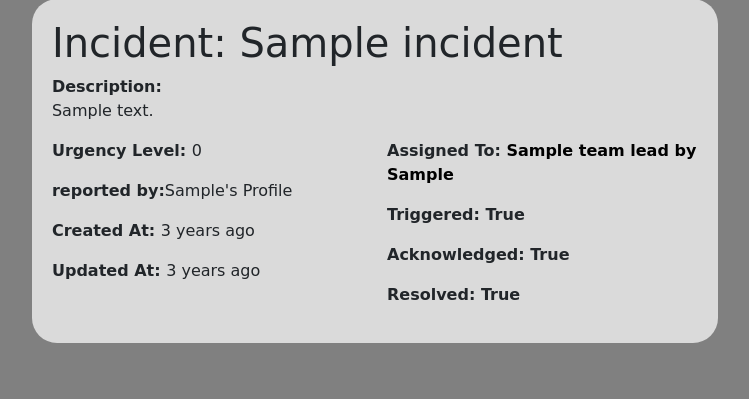
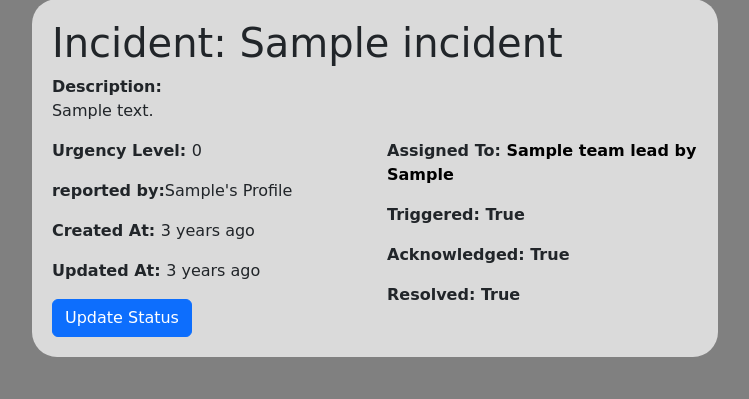
Before and after one commit to ishanshre/Incident-Mangement-Django, a Django app: page /manage/incident/1/detail in a window 1280 px wide. Shown: the part 85-484 px from the top of the page, without its empty margins (265-1014 px from the left). Run offline with Django 4.2, Linux system fonts and the light colour scheme; tables that the repository leaves empty hold one stand-in row (values such as "Sample post"); some libraries are stand-ins or nearby versions.

Commit message:
feat: add update incident status form and refactor incident detail for multiple forms

```diff
--- a/core/forms.py
+++ b/core/forms.py
@@ -15,10 +15,17 @@ class AddIncidentForm(forms.ModelForm):
 
 
 class AssignIncidentForm(forms.ModelForm):
+    assign_incident = forms.BooleanField(widget=forms.HiddenInput)
     class Meta:
         model = Incident
         fields = ["assigned_to",]
 
+
+class IncidentStatusUpdateForm(forms.ModelForm):
+    status_update = forms.BooleanField(widget=forms.HiddenInput, initial=True)
+    class Meta:
+        model = Incident
+        fields = ['acknowledged','resolved']
 
 class UpdateTeamDetail(forms.ModelForm):
     update_detail = forms.BooleanField(widget=forms.HiddenInput, initial=True)
--- a/core/views.py
+++ b/core/views.py
@@ -13,6 +13,7 @@ from core.models import Incident, Team
 from core.forms import (
     AddIncidentForm,
     AssignIncidentForm,
+    IncidentStatusUpdateForm,
     UpdateTeamDetail,
     AddNewTeamMember,
 )
@@ -30,22 +31,34 @@ class IncidentDetailView(View):
     def get(self,request, *args, **kwargs):
         incident = get_object_or_404(Incident, id=self.kwargs['pk'])
         assign_incident_form = AssignIncidentForm(instance=incident)
+        update_status_form = IncidentStatusUpdateForm(instance=incident)
         context = {
             'incident':incident,
             'assign_incident_form':assign_incident_form,
+            'update_status_form':update_status_form,
         }
         return render(request, self.template_name, context)
 
     def post(self, request, *args, **kwargs):
         incident = get_object_or_404(Incident, id=self.kwargs['pk'])
-        assign_incident_form = AssignIncidentForm(request.POST, instance=incident)
-        if assign_incident_form.is_valid():
-            assign_incident_form.save()
-            messages.success(request, "Successfull assigned incident to the team")
-            return redirect("core:detailIncident", pk=incident.pk)
+        assign_incident_form = AssignIncidentForm(instance=incident)
+        update_status_form = IncidentStatusUpdateForm(instance=incident)
+        if "assign_incident" in request.POST:
+            assign_incident_form = AssignIncidentForm(request.POST, instance=incident)
+            if assign_incident_form.is_valid():
+                assign_incident_form.save()
+                messages.success(request, "Successfull assigned incident to the team")
+                return redirect("core:detailIncident", pk=incident.pk)
+        if "status_update" in request.POST:
+            update_status_form = IncidentStatusUpdateForm(request.POST, instance=incident)
+            if update_status_form.is_valid():
+                update_status_form.save()
+                messages.success(request, "Incident Status Successfully updated")
+                return redirect("core:detailIncident", pk=incident.pk)
         context = {
             'incident':incident,
             'assign_incident_form':assign_incident_form,
+            'update_status_form':update_status_form,
         }
         return render(request, self.template_name, context)
 
--- a/templates/manage/incidents/detail_incident.html
+++ b/templates/manage/incidents/detail_incident.html
@@ -14,6 +14,9 @@
                 <p><strong>reported by:</strong>{{ incident.reported_by }}</p>
                 <p><strong>Created At: </strong>{{incident.created_at|timesince}} ago</p>
                 <p><strong>Updated At: </strong>{{incident.updated_at|timesince}} ago</p>
+                <button type="button" class="btn btn-primary" data-bs-toggle="modal" data-bs-target="#updateStatusModal">
+                    Update Status
+                    </button>
             </div>
             <div class="col-6 col-md-6">
                 <p><strong>Assigned To: <a href="{{incident.assigned_to.get_absolute_url}}">{{incident.assigned_to}}</a>
@@ -49,6 +52,26 @@
                 </div>
             </div>
 
+            <!-- Modal for udpating status-->
+            <div class="modal fade" id="updateStatusModal" tabindex="-1" aria-labelledby="updateStatusModalLabel" aria-hidden="true">
+                <div class="modal-dialog">
+                <div class="modal-content">
+                    <div class="modal-header">
+                    <h1 class="modal-title fs-5" id="updateStatusModalLabel">Assign this incident to</h1>
+                    <button type="button" class="btn-close" data-bs-dismiss="modal" aria-label="Close"></button>
+                    </div>
+                    <div class="modal-body">
+                        <form method = "post">
+                            {% csrf_token %}
+                            {{update_status_form|crispy}}
+                            <input type="submit" value="Update Status" class="btn btn-outline-primary">
+                            <button type="button" class="btn btn-secondary" data-bs-dismiss="modal">Close</button>
+                        </form>
+                    </div>
+                </div>
+                </div>
+            </div>
+
         </div>
 
     </div>
```
